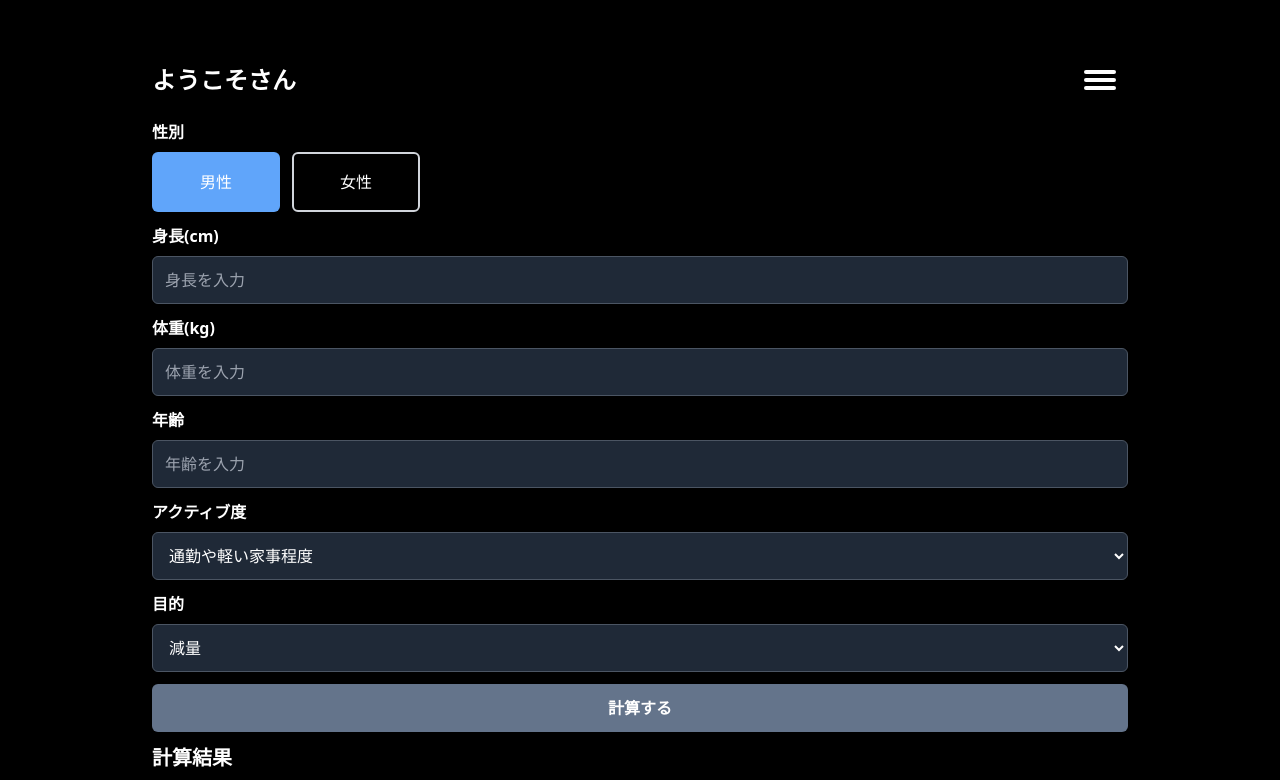
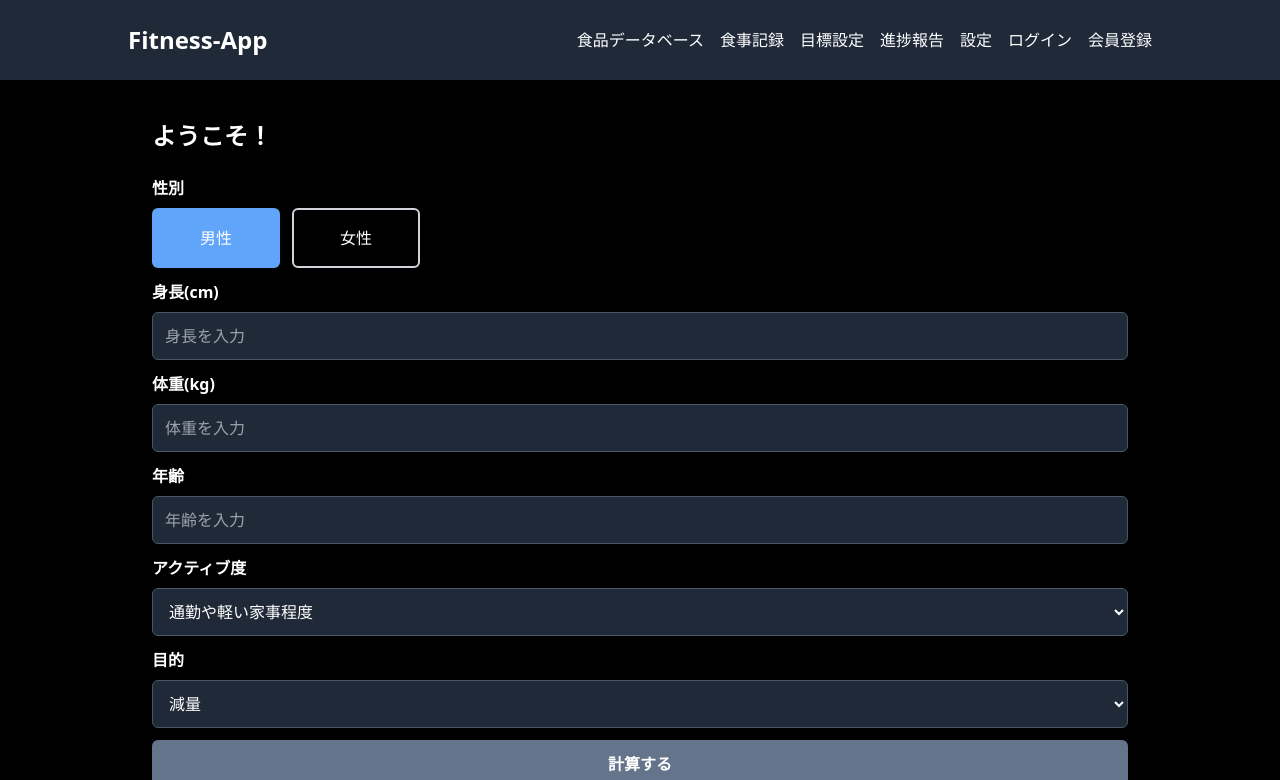
Before and after one commit to Hono127/private-app, a Next.js app in the folder frontend/: page / in a window 1280 px wide. Shown: the top 780 px of the page. Built offline with nearby package versions, Linux system fonts and the light colour scheme; no server answers.

Commit message:
feat:ヘッダー実装

```diff
--- a/frontend/src/app/components/molecules/UserGreeting.tsx
+++ b/frontend/src/app/components/molecules/UserGreeting.tsx
@@ -2,7 +2,7 @@ import React from 'react';
 import Heading1 from '../atoms/Heading/Heading1';
 
 const UserGreeting = ({ userName }: { userName: string | null }) => {
-  return <Heading1>ようこそ{userName}さん</Heading1>;
+  return <Heading1>ようこそ！{userName && `${userName}さん`}</Heading1>;
 };
 
 export default UserGreeting;
--- a/frontend/src/app/components/organisms/HumbergerMenu.tsx
+++ b/frontend/src/app/components/organisms/HumbergerMenu.tsx
@@ -1,3 +1,4 @@
+'use client'
 import { supabase } from '@/lib/supabaseClient';
 import { User } from '@supabase/supabase-js';
 import { useRouter } from 'next/navigation';
@@ -34,9 +35,9 @@ const HamburgerMenu = () => {
   };
 
   return (
-    <div className='relative'>
+    <div className='relative block md:hidden' >
       <button
-        className='absolute top-6 right-3 flex flex-col items-center justify-center w-8 h-8 space-y-1 focus:outline-none'
+        className='flex flex-col items-center justify-center w-8 h-8 space-y-1 focus:outline-none'
         onClick={toggleMenu}
       >
         <span
@@ -50,18 +51,13 @@ const HamburgerMenu = () => {
         ></span>
       </button>
       {isOpen && (
-        <div className='absolute top-16 right-0 mt-2 w-48 bg-slate-400 rounded-md shadow-lg'>
-          <ul className='flex flex-col p-4 space-y-2'>
-            <li>
-              <a
-                href='#'
-                className='block px-4 py-2 text-gray-800 hover:bg-gray-200 rounded-md'
-                onClick={() => navigateTo('/settings')}
-              >
-                ユーザー設定
-              </a>
-            </li>
-            <li>
+        <div className='absolute top-16 right-0 mt-2 w-48 bg-slate-400 rounded-md shadow-lg z-10'>
+          <nav className='flex flex-col p-4 space-y-2'>
+            <a href="/foods" className="hover:underline block px-4 py-2 text-gray-800 hover:bg-gray-200 rounded-md">食品データベース</a>
+            <a href="/meal/new" className="hover:underline block px-4 py-2 text-gray-800 hover:bg-gray-200 rounded-md">食事記録</a>
+            <a href="/goals" className="hover:underline block px-4 py-2 text-gray-800 hover:bg-gray-200 rounded-md">目標設定</a>
+            <a href="/progress" className="hover:underline block px-4 py-2 text-gray-800 hover:bg-gray-200 rounded-md">進捗報告</a>
+            <a href="/settings" className="hover:underline block px-4 py-2 text-gray-800 hover:bg-gray-200 rounded-md">設定</a>
             <a
               href='#'
               className='block px-4 py-2 text-gray-800 hover:bg-gray-200 rounded-md'
@@ -69,9 +65,7 @@ const HamburgerMenu = () => {
             >
               ログアウト
             </a>
-            </li>
             {!user && (
-              <li>
               <a
                 href='#'
                 className='block px-4 py-2 text-gray-800 hover:bg-gray-200 rounded-md'
@@ -79,10 +73,8 @@ const HamburgerMenu = () => {
               >
                 ログイン
               </a>
-              </li>
             )}
             {!user && (
-              <li>
               <a
                 href='#'
                 className='block px-4 py-2 text-gray-800 hover:bg-gray-200 rounded-md'
@@ -90,9 +82,8 @@ const HamburgerMenu = () => {
               >
                 会員登録
               </a>
-              </li>
             )}
-          </ul>
+          </nav>
         </div>
       )}
     </div>
--- /dev/null
+++ b/frontend/src/app/components/templates/Header.tsx
@@ -0,0 +1,80 @@
+"use client"
+
+import React, { useEffect, useState } from 'react'
+import HumbergerMenu from '@/app/components/organisms/HumbergerMenu';
+import { User } from '@supabase/supabase-js';
+import { supabase } from '@/lib/supabaseClient';
+import { useRouter } from 'next/navigation';
+
+const Header = () => {
+
+  const [user, setUser] = useState<User | null>(null)
+  const router = useRouter();
+
+  useEffect(() => {
+    const { data: authListener } = supabase.auth.onAuthStateChange((_, session) => {
+      setUser(session?.user ?? null);
+    });
+
+    return () => {
+      authListener.subscription.unsubscribe();
+    };
+  }, []);
+
+  const navigateTo = (path: string) => {
+    router.push(path);
+  };
+
+  const handleLogout = async () => {
+    await supabase.auth.signOut();
+    setUser(null);
+    router.push('/');
+  };
+  return (
+    <header className="bg-gray-800 text-white max-w-full p-6">
+      <div className="max-w-5xl w-full mx-auto flex justify-between ">
+        <div className='flex justify-between w-full'>
+          <a href="/" className="flex items-center justify-end text-2xl font-bold whitespace-nowrap">Fitness-App</a>
+        </div>
+        <nav className=" md:flex gap-4 items-center justify-end w-full hidden">
+          <a href="/foods" className="hover:underline whitespace-nowrap">食品データベース</a>
+          <a href="/meal/new" className="hover:underline whitespace-nowrap">食事記録</a>
+          <a href="/goals" className="hover:underline whitespace-nowrap">目標設定</a>
+          <a href="/progress" className="hover:underline whitespace-nowrap">進捗報告</a>
+          <a href="/settings" className="hover:underline whitespace-nowrap">設定</a>
+          {user && (
+            <a
+              href='#'
+              className='hover:underline whitespace-nowrap'
+              onClick={handleLogout}
+            >
+              ログアウト
+            </a>
+          )}
+          {!user && (
+            <a
+              href='#'
+              className='hover:underline whitespace-nowrap'
+              onClick={() => navigateTo('/login')}
+            >
+              ログイン
+            </a>
+          )}
+          {!user && (
+            <a
+              href='#'
+              className='hover:underline whitespace-nowrap'
+              onClick={() => navigateTo('/signup')}
+            >
+              会員登録
+            </a>
+          )}
+        </nav>
+        <HumbergerMenu />
+      </div>
+
+    </header >
+  )
+}
+
+export default Header
--- a/frontend/src/app/globals.css
+++ b/frontend/src/app/globals.css
@@ -11,3 +11,7 @@
 input {
   outline: none;
 }
+
+html {
+  scroll-behavior: smooth;
+}
--- a/frontend/src/app/layout.tsx
+++ b/frontend/src/app/layout.tsx
@@ -1,6 +1,7 @@
 import type { Metadata } from 'next';
 import './globals.css';
 import { UserProvider } from './context/UserContext';
+import Header from './components/templates/Header';
 
 export const metadata: Metadata = {
   title: 'マクロ栄養計算',
@@ -11,7 +12,10 @@ export default function RootLayout({ children }: { children: React.ReactNode })
   return (
     <html lang='ja'>
       <body className='bg-black text-white'>
-        <UserProvider>{children}</UserProvider>
+        <UserProvider>
+          <Header />
+          {children}
+        </UserProvider>
       </body>
     </html>
   );
--- a/frontend/src/app/page.tsx
+++ b/frontend/src/app/page.tsx
@@ -13,7 +13,6 @@ import InputHigh from './components/molecules/InputHigh';
 import InputWeight from './components/molecules/InputWeight';
 import InputAge from './components/molecules/InputAge';
 import ResultCalc from './components/organisms/ResultDisplay';
-import HumbergerMenu from './components/organisms/HumbergerMenu';
 
 const Home = () => {
   const [gender, setGender] = useState('male');
@@ -129,7 +128,6 @@ const Home = () => {
   // ホーム画面
   return (
     <Wrapper>
-      <HumbergerMenu />
       <UserGreeting userName={userName} />
       <ContentsBox>
         <form onSubmit={handleSubmit} className='flex flex-col gap-3'>
```
Lines whose indentation alone changed are shown as unchanged.
